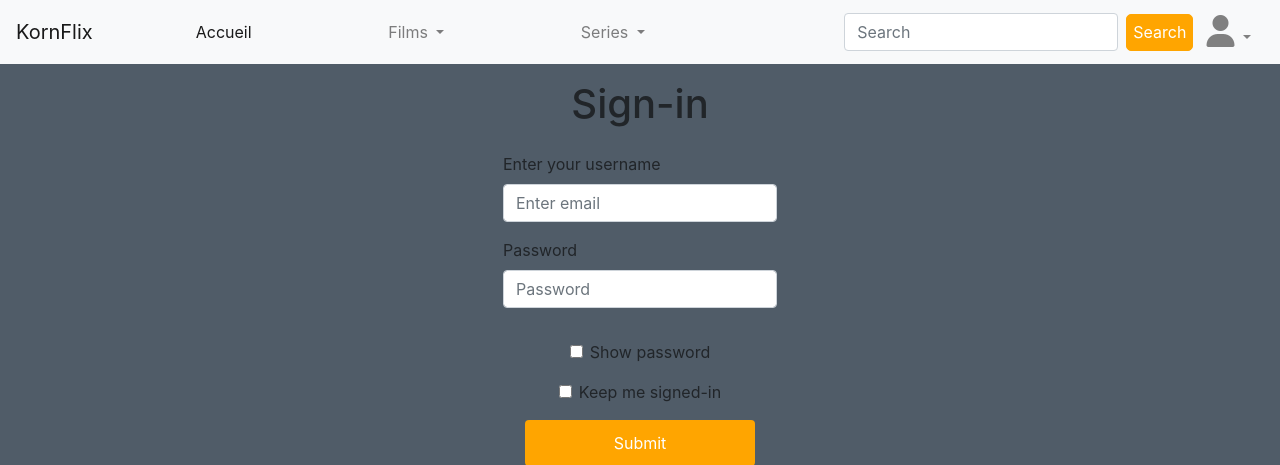
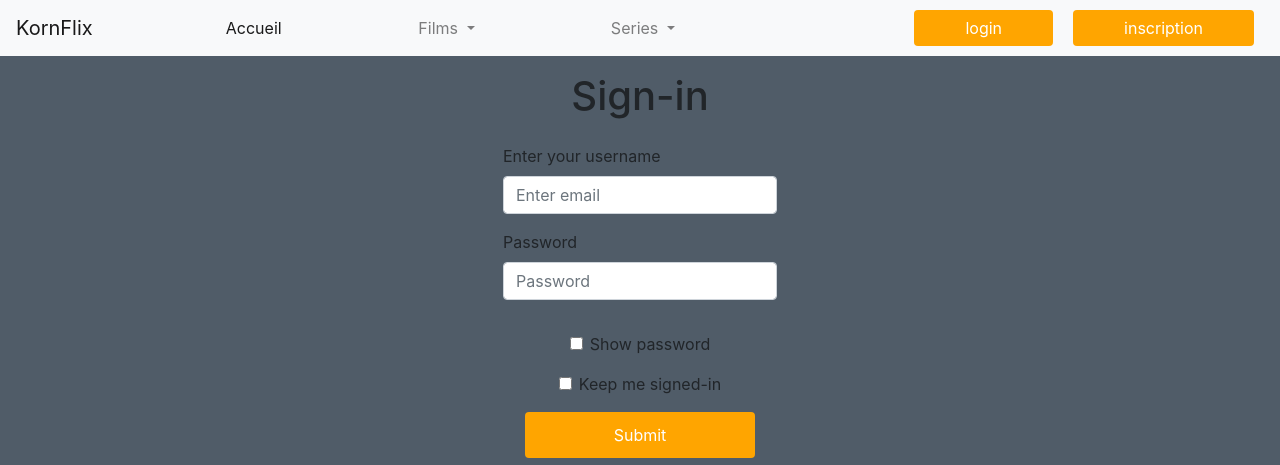
Before and after one commit to Bunyaminserbest/CornFlix, a PHP site: page /index.php?action=login in a window 1280 px wide. Shown: the top 465 px of the page. Run offline with PHP 8.4, Linux system fonts and the light colour scheme; some libraries are stand-ins or nearby versions.

Commit message:
correction bug + début nav bar

```diff
--- a/css/style.css
+++ b/css/style.css
@@ -45,3 +45,9 @@ a:hover {
 .hgtTxtArea {
   height: 150px;
 }
+.btn-nav {
+  color: white;
+  background-color: orange;
+  padding: 5px 50px !important;
+  margin: 0px 10px;
+}
--- a/index.php
+++ b/index.php
@@ -4,12 +4,22 @@ require('./controller/controller.php');
 session_start();
 $user_id = isset($_SESSION['user_id']);
 if ($user_id) {
+    if ($_GET['action'] == 'home') {
+        require('./view/indexView.php');
+    }else if ($_GET['action'] == 'cgv'){
+        require('./view/cgvView.php');
+    }elseif ($_GET['action']== 'faq'){
+        require('./view/faqView.php');
+    }elseif ($_GET['action']== 'Contact-us'){
+        require('./view/contactView.php');
+    }elseif ($_GET['action']== 'profil'){
+        require('./view/profileView.php');
+    }else{
     require('./view/indexView.php');
+}
 } else if (isset($_GET['action'])) {
     if ($_GET['action'] == 'login') {
         login();
-    }else if ($_GET['action'] == 'home' && $user_id) {
-        require('./view/indexView.php');
     }else if ($_GET['action'] == 'cgv'){
         require('./view/cgvView.php');
     }elseif ($_GET['action']== 'faq'){
@@ -20,8 +30,7 @@ if ($user_id) {
         require('./view/profileView.php');
     }else if($_GET['action'] == 'subscribe'){
         subscribe();
-    }
+    }}
  else {
     require('./view/landing.php');
 }
-}
--- a/view/faqView.php
+++ b/view/faqView.php
@@ -1,9 +1,6 @@
 <?php
 $title = 'FAQ';
 include('header.php')
-?>
-<?php
-include('footer.php')
 ?>
 
 <div class="container p-5">
@@ -53,3 +50,6 @@ include('footer.php')
     <h3>Comment activer/désactiver les sous-titres, le sous-titrage pour sourds et malentendants et l'audio dans une autre langue ?</h3>
 
 </div>
+<?php
+include('footer.php')
+?>
--- a/view/header.php
+++ b/view/header.php
@@ -50,7 +50,8 @@
       </li>
 
     </ul>
-    <form class="form-inline my-2 my-lg-0">
+    <?php if(isset($_SESSION['user_id'])){
+      echo '<form class="form-inline my-2 my-lg-0">
       <input class="form-control mr-sm-2" type="search" placeholder="Search" aria-label="Search">
       <button class="my-2 my-sm-0 searchBtn" type="submit">Search</button>
     </form>
@@ -62,8 +63,13 @@
       <a class="dropdown-item" href="./index.php?action=login">Sign-in</a>
       <a class="dropdown-item" href="./index.php?action=profil">My profil</a>
       <a class="dropdown-item" href="#">My list</a>
-      <a class="dropdown-item" href="#">Logout</a>
+      <a class="dropdown-item" href="./view/logout.php">Logout</a>
     </div>
 
-  </div>
-</nav>
+  </div>';
+    }else{
+echo '<a href="./index.php?action=login" class="btn btn-nav">login</a>
+<a href="./index.php?action=subscribe" class="btn btn-nav">inscription</a>';
+    }
+    ?>
+    </nav>
--- a/view/landing.php
+++ b/view/landing.php
@@ -5,8 +5,7 @@ include('header.php');
 
 ?>
 <h1>Bienvenue sur KornFlix</h1>
-<a href="./index.php?action=login">connectez vous</a>
-<a href="./index.php?action=subscribe">Subscribe</a>
+
 <?php
 include('footer.php')
 ?>
```
Also changed, not shown: view/cgvView.php (+4 -3 lines), view/contactView.php (+4 -3 lines), view/indexView.php (+4 -3 lines), view/profileView.php (+4 -3 lines), model/model.php (line endings or trailing spaces).
